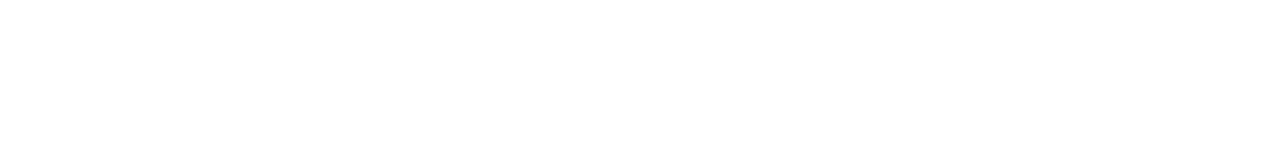
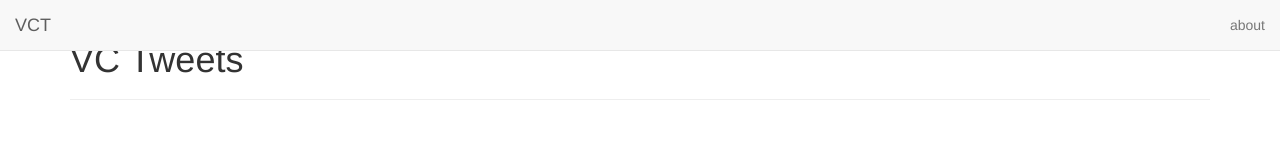
Before and after one commit to jonharlem/TwitterProject, a website: page index.html in a window 1280 px wide. Drawn offline with nearby package versions, Linux system fonts and the light colour scheme.

Commit message:
basic html outline

```diff
--- a/index.html
+++ b/index.html
@@ -2,8 +2,33 @@
 <html>
 <head>
 	<title>VC Tweets</title>
+	<link rel="stylesheet" href="https://maxcdn.bootstrapcdn.com/bootstrap/3.3.5/css/bootstrap.min.css" integrity="sha512-dTfge/zgoMYpP7QbHy4gWMEGsbsdZeCXz7irItjcC3sPUFtf0kuFbDz/ixG7ArTxmDjLXDmezHubeNikyKGVyQ==" crossorigin="anonymous">
+	<link rel="stylesheet" type="text/css" href="css/style.css">
 </head>
 <body>
+	<header>
+		<nav class="navbar navbar-default navbar-fixed-top">
+			<div class="container-fluid">
+				<a class="navbar-brand" href="index.html">
+					VCT
+				</a>
 
+				<ul class="nav navbar-nav navbar-right">
+       				 <li><a href="">about</a></li>
+
+			</div>
+		</nav>
+	</header>
+
+	<div class="container">
+
+		<div class="page-header">
+			<h1>VC Tweets</h1>
+		</div>
+
+	</div>
+
+
+	<script src="https://ajax.googleapis.com/ajax/libs/jquery/1.11.3/jquery.min.js"></script>
 </body>
 </html>
```
